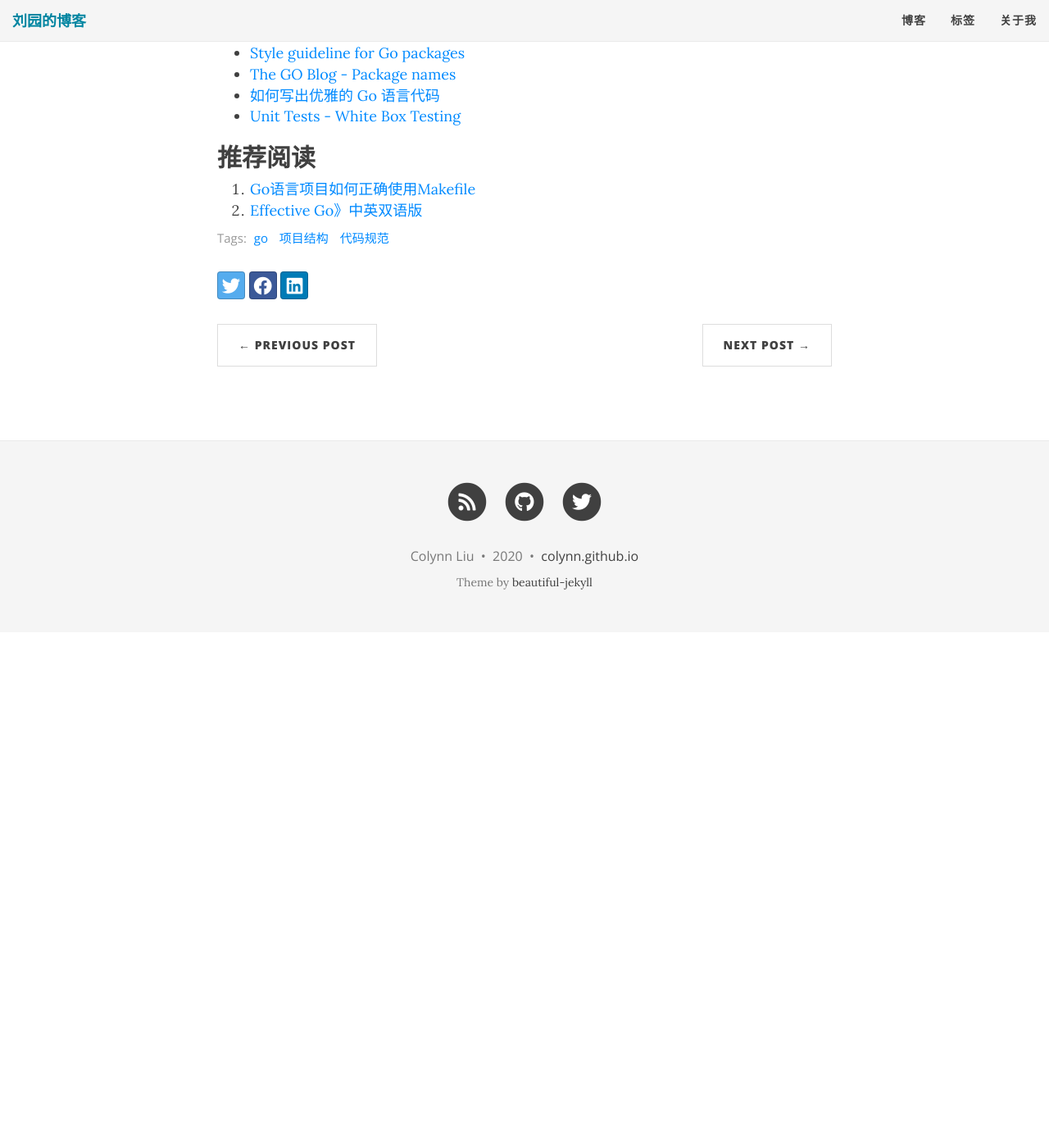
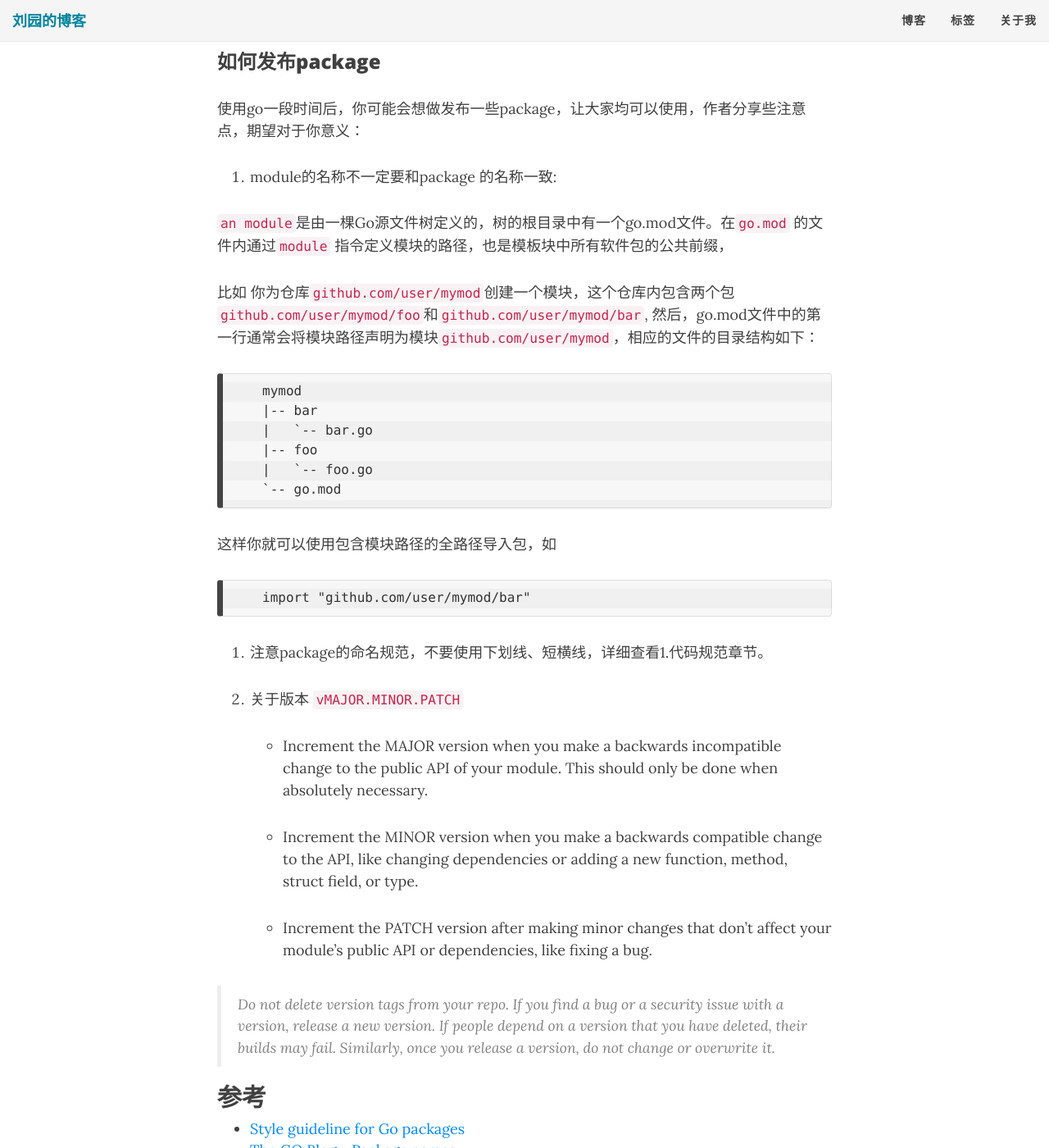
Before and after one commit to colynn/colynn.github.io, a Jekyll site: the page built from _posts/2020-03-29-golang-101.md, in a window 1280 px wide and 1400 px high, scrolled down 6465 px. Shown: the whole window at 82% size. Built offline with Jekyll 4.4.1, drawn with Linux system fonts in a browser that asks for light colours; nearby versions of some CDN libraries; comment, search, counter and statistics services are not loaded; before the commit the page ends 7236 px from its top, so only the background shows below that; some of the changed text lies outside the part shown.

Commit message:
publish go module

````diff
--- a/_posts/2020-03-29-golang-101.md
+++ b/_posts/2020-03-29-golang-101.md
@@ -179,11 +179,51 @@ api
 
 <!-- ## 3.2 Mock -->
 
+## 附录
+### 如何发布package
+
+使用go一段时间后，你可能会想做发布一些package，让大家均可以使用，作者分享些注意点，期望对于你意义：
+
+1. module的名称不一定要和package 的名称一致:
+
+  `an module`是由一棵Go源文件树定义的，树的根目录中有一个go.mod文件。在`go.mod` 的文件内通过`module` 指令定义模块的路径，也是模板块中所有软件包的公共前缀，
+
+  比如 你为仓库`github.com/user/mymod`创建一个模块，这个仓库内包含两个包`github.com/user/mymod/foo`和`github.com/user/mymod/bar`, 然后，go.mod文件中的第一行通常会将模块路径声明为模块`github.com/user/mymod`，相应的文件的目录结构如下：
+
+  ```
+    mymod
+    |-- bar
+    |   `-- bar.go
+    |-- foo
+    |   `-- foo.go
+    `-- go.mod
+  ```
+
+  这样你就可以使用包含模块路径的全路径导入包，如
+  ```
+    import "github.com/user/mymod/bar"
+  ```
+
+2. 注意package的命名规范，不要使用下划线、短横线，详细查看1.代码规范章节。
+
+3. 关于版本 `vMAJOR.MINOR.PATCH`
+    * Increment the MAJOR version when you make a backwards incompatible change to the public API of your module. This should only be done when absolutely necessary.
+
+    * Increment the MINOR version when you make a backwards compatible change to the API, like changing dependencies or adding a new function, method, struct field, or type.
+
+    * Increment the PATCH version after making minor changes that don't affect your module's public API or dependencies, like fixing a bug.
+
+> Do not delete version tags from your repo. If you find a bug or a security issue with a version, release a new version. If people depend on a version that you have deleted, their builds may fail. Similarly, once you release a version, do not change or overwrite it.
+
+
+
 ## 参考
 * [Style guideline for Go packages](https://rakyll.org/style-packages/)
 * [The GO Blog - Package names](https://blog.golang.org/package-names)
 * [如何写出优雅的 Go 语言代码](https://draveness.me/golang-101)
 * [Unit Tests - White Box Testing](http://devmethodologies.blogspot.com/2013/11/unit-tests-white-box-testing.html)
+* [Publishing Go Modules](https://blog.golang.org/publishing-go-modules)
+
 
 
 ## 推荐阅读
````
